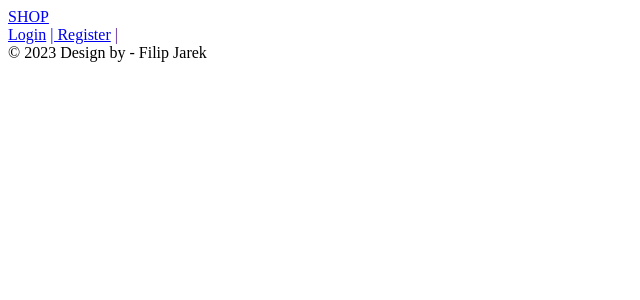
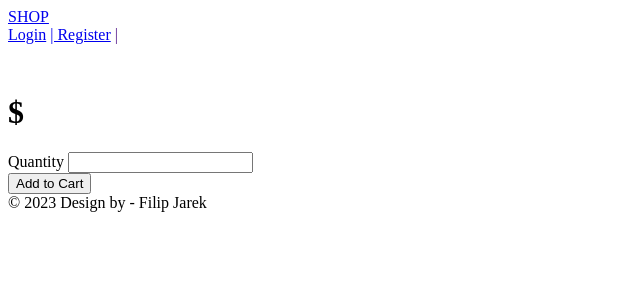
Before and after one commit to filipjarek/shop, a Symfony app: template project/templates/product/index.html.twig in a window 1280 px wide. Shown: the top 300 px of the page, without its empty margins (0-640 px from the left). Run offline with Twig, Linux system fonts and the light colour scheme; the template is opened without the code that fills it, so the values that code supplies are empty; some libraries are stand-ins or nearby versions.

Commit message:
Updated product template

```diff
--- a/project/templates/product/index.html.twig
+++ b/project/templates/product/index.html.twig
@@ -6,4 +6,37 @@
 
 {% block content %}
 
+	<div class="max-w-7xl w-4/5 mx-auto py-6 sm:px-6 lg:px-34 rounded-lg">
+        <div class="overflow-hidden rounded-lg shadow-lg border">
+
+            <div class="max-w-7xl w-4/5 mx-auto py-6 sm:px-6 lg:px-34">
+
+                <img src="https://via.placeholder.com/400x200" alt="{{ product.name }}" class="card-img-top rounded-lg">
+
+                <header class="flex items-center justify-between leading-tight p-2 md:p-4">
+
+                    <h1 class="text-lg">
+                        <p class="font-medium hover:underline text-black">
+                            {{ product.name }}
+                        </p>
+                        <p class="card-text text-sm">{{ product.description }}</p>
+                        <span class="font-semibold mt-auto">${{ product.price }}</span>
+                    </h1>
+
+                    <form class="mt-4 p-4 bg-light" method="post">
+                        <div class="form-group">
+                            <label for="quantity" class="block mb-1 text-sm font-medium text-gray-900 py-1 px-1">Quantity</label>
+                            <input type="number" class="form-control rounded-lg bg-gray-50 border border-gray-300 text-gray-900 text-sm block w-full p-2.5 focus:outline-none focus:ring focus:ring-gray-500" id="quantity">
+                    </div>
+                    <div class="flex items-center justify-end px-4 py-3 text-right sm:px-6">
+                        <button class="shadow rounded-lg overflow-hidden inline-flex items-center px-4 py-3 font-medium border border-gray-300 text-sm tracking-widest hover:bg-gray-700 hover:text-white disabled:opacity-25 transition duration-700 ease-in-out">Add to Cart</button>
+                    </form>
+
+                </header>
+
+            </div>
+
+        </div>
+    </div>
+
 {% endblock %}
```
